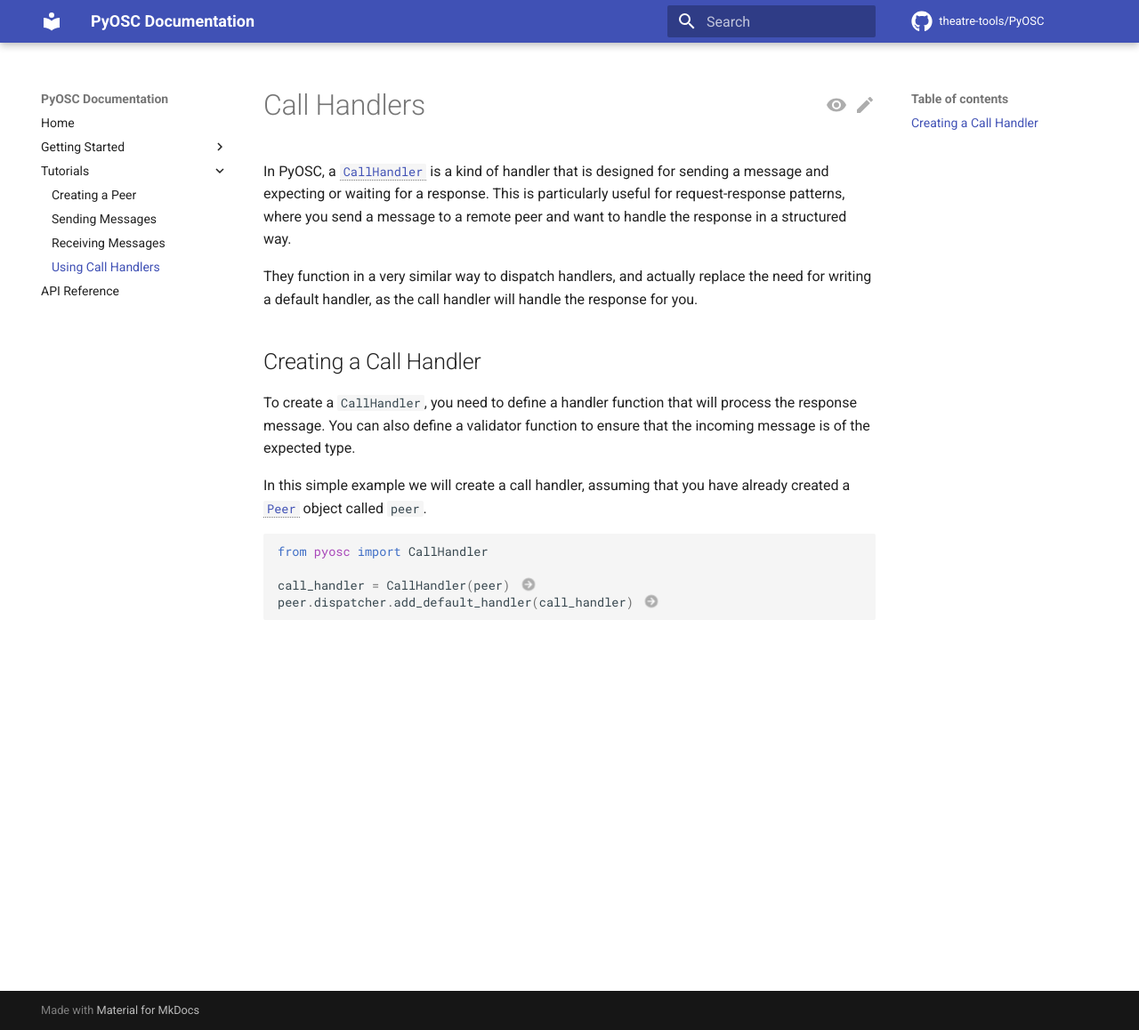
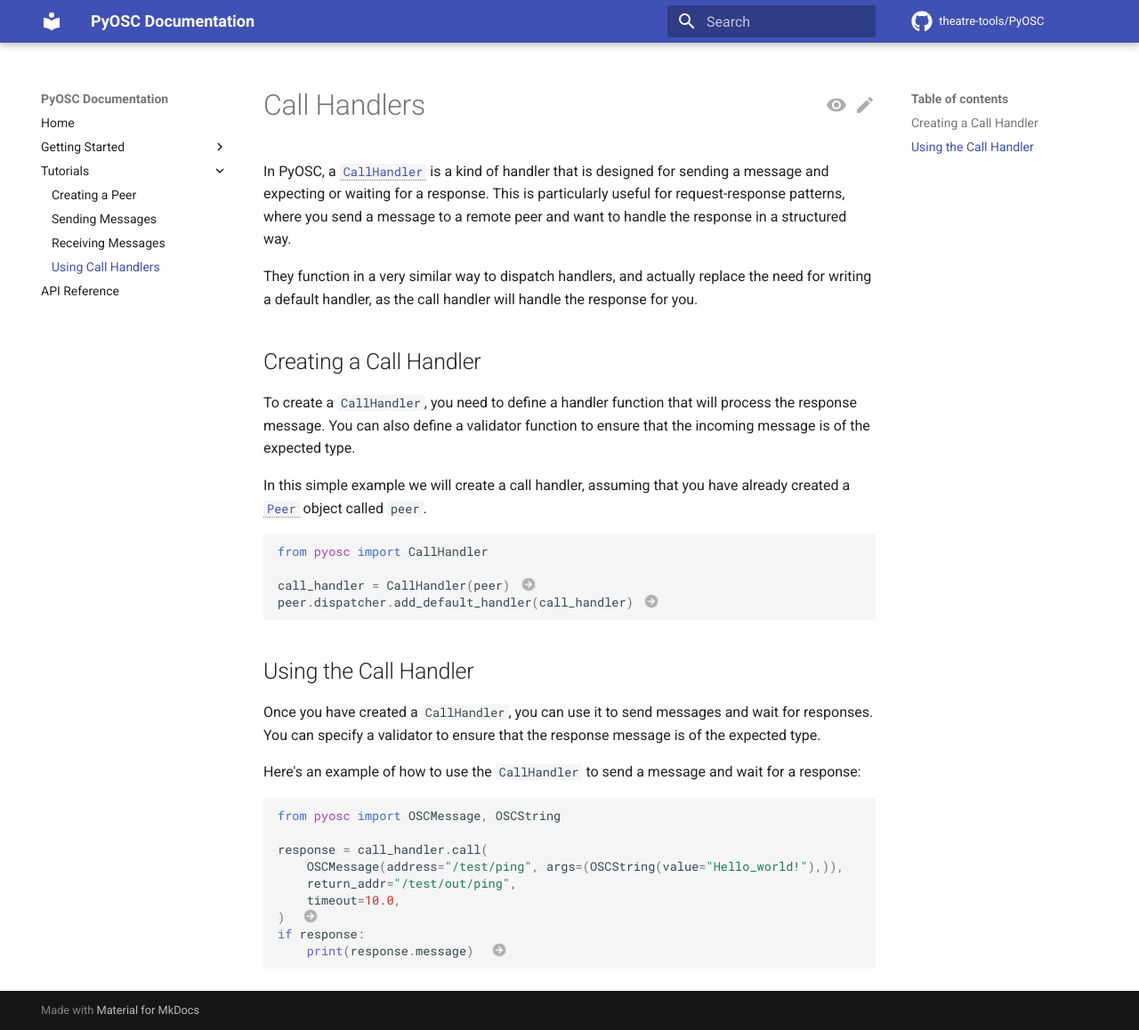
Before and after one commit to Theatre-Tools/PyOSC, an MkDocs documentation site: the page built from docs/tutorials/call_handler.md, in a window 1280 px wide and 1158 px high. Shown: the whole window at 89% size. Built offline with MkDocs 1.6.1 and Material for MkDocs 9.7.7, drawn with Linux system fonts in a browser that asks for light colours; comment, search, counter and statistics services are not loaded; the version menu is left out.

Commit message:
docs: expand Call Handler tutorial with usage example and response handling

````diff
--- a/docs/tutorials/call_handler.md
+++ b/docs/tutorials/call_handler.md
@@ -19,3 +19,23 @@ peer.dispatcher.add_default_handler(call_handler) #(2)!
 
 1. The `CallHandler` is instantiated with the `peer` object, which allows it to send messages through that peer.
 2. The `call_handler` is registered as the default handler for the `peer`'s dispatcher. This means that it will handle incoming messages that do not match any other registered handlers.
+
+## Using the Call Handler
+Once you have created a `CallHandler`, you can use it to send messages and wait for responses. You can specify a validator to ensure that the response message is of the expected type.
+
+Here's an example of how to use the `CallHandler` to send a message and wait for a response:
+
+```python
+from pyosc import OSCMessage, OSCString
+
+response = call_handler.call(
+    OSCMessage(address="/test/ping", args=(OSCString(value="Hello_world!"),)),
+    return_addr="/test/out/ping",
+    timeout=10.0,
+)  # (1)!
+if response:
+    print(response.message)  # (2)!
+```
+
+1. The [`call`](../api_reference.md#callhandler#call){ data-preview } method of the [`call_handler`](../api_reference.md#callhandler){ data-preview } is used to send an [`OSCMessage`](../api_reference.md#oscmessage){ data-preview } to the address `/test/ping`, with a string argument. The `return_addr` parameter specifies the address where the response is expected, and the `timeout` parameter specifies how long to wait for a response.
+2. If a response is received within the timeout period, it is printed to the console.
````
